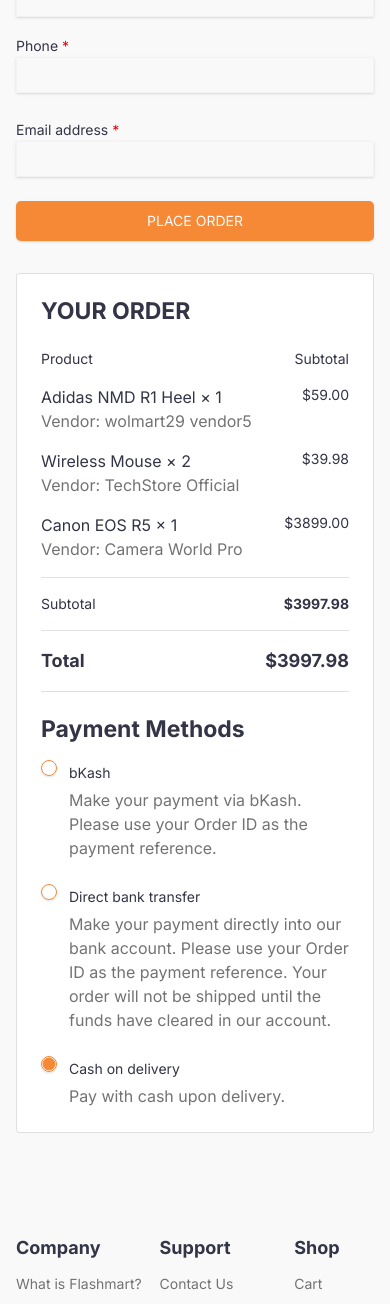
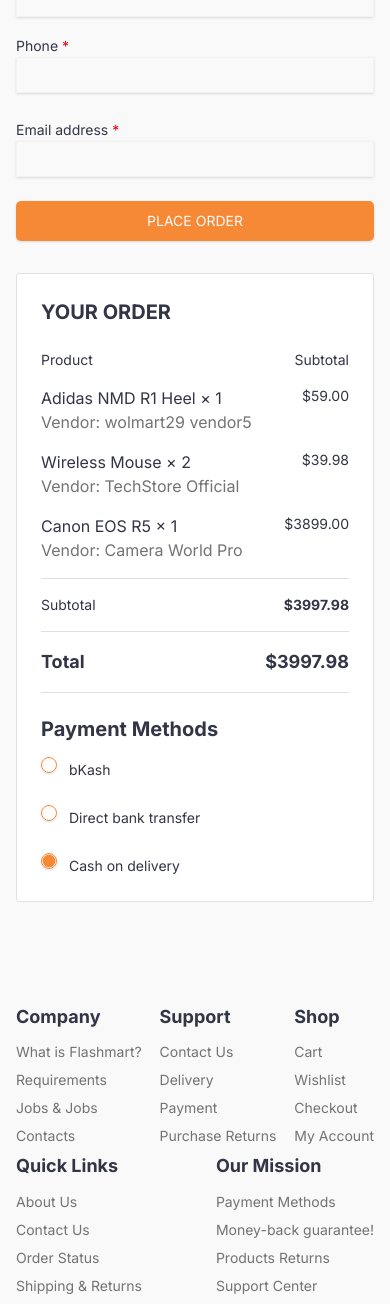
Before and after one commit to Webtricker/cellsdeal-front-end, a Next.js app: page /checkout in a window 390 px wide. Shown: the part 928-2232 px from the top of the page. Built offline with nearby package versions, Linux system fonts and the light colour scheme.

Commit message:
Update: recently visited items added

```diff
--- a/src/app/(public pages)/checkout/components/CheckoutForm.tsx
+++ b/src/app/(public pages)/checkout/components/CheckoutForm.tsx
@@ -270,7 +270,7 @@
       {/* Right Column - Order Summary */}
       <div className='lg:sticky lg:top-8 lg:h-fit'>
         <div className='bg-card rounded-lg border p-6'>
-          <h2 className='mb-6 text-xl font-bold'>YOUR ORDER</h2>
+          <h2 className='mb-6 !text-xl font-bold'>YOUR ORDER</h2>
 
           {/* Product List */}
           <div className='space-y-4 border-b pb-4'>
@@ -308,7 +308,7 @@
 
           {/* Payment Methods */}
           <div className='mt-6'>
-            <h3 className='mb-4 font-semibold'>Payment Methods</h3>
+            <h4 className='mb-4 font-semibold'>Payment Methods</h4>
 
             <Form {...form}>
               <FormField
@@ -332,10 +332,6 @@
                             >
                               bKash
                             </label>
-                            <p className='text-muted-foreground mt-1 text-xs'>
-                              Make your payment via bKash. Please use your Order ID as the payment
-                              reference.
-                            </p>
                           </div>
                         </div>
 
@@ -349,11 +345,6 @@
                             >
                               Direct bank transfer
                             </label>
-                            <p className='text-muted-foreground mt-1 text-xs'>
-                              Make your payment directly into our bank account. Please use your
-                              Order ID as the payment reference. Your order will not be shipped
-                              until the funds have cleared in our account.
-                            </p>
                           </div>
                         </div>
 
@@ -367,9 +358,6 @@
                             >
                               Cash on delivery
                             </label>
-                            <p className='text-muted-foreground mt-1 text-xs'>
-                              Pay with cash upon delivery.
-                            </p>
                           </div>
                         </div>
                       </RadioGroup>
--- /dev/null
+++ b/src/sharedComponets/dropdown/RecentlyViewed.tsx
@@ -0,0 +1,69 @@
+'use client';
+
+import { ClockFading } from 'lucide-react';
+import Image from 'next/image';
+import Link from 'next/link';
+import {
+  DropdownMenu,
+  DropdownMenuContent,
+  DropdownMenuItem,
+  DropdownMenuLabel,
+  DropdownMenuSeparator,
+  DropdownMenuTrigger,
+} from '@/components/ui/dropdown-menu';
+import { Button } from '@/components/ui/button';
+import { camerasData } from '@/lib/demo-data';
+
+export function RecentlyViewed() {
+  const recentProducts = camerasData.slice(0, 10);
+
+  return (
+    <DropdownMenu>
+      <DropdownMenuTrigger asChild>
+        <div className='relative cursor-pointer'>
+          <ClockFading className='h-7 w-7 rounded-full bg-white text-black' />
+          {recentProducts.length > 0 && (
+            <span className='absolute -top-2 -right-1 flex h-5 w-5 items-center justify-center rounded-full bg-white text-[10px] font-medium text-black'>
+              {recentProducts.length}
+            </span>
+          )}
+        </div>
+      </DropdownMenuTrigger>
+      <DropdownMenuContent align='end' className='w-[300px] md:w-[850px]'>
+        <DropdownMenuLabel>Recently Viewed</DropdownMenuLabel>
+        <DropdownMenuSeparator />
+        {recentProducts.length === 0 ? (
+          <div className='text-muted-foreground py-6 text-center text-sm'>
+            No recently viewed products
+          </div>
+        ) : (
+          <div className='max-h-96 overflow-y-auto'>
+            {recentProducts.map((product) => (
+              <DropdownMenuItem key={product.id} asChild>
+                <Link
+                  href={`/product/${product.id}`}
+                  className='flex cursor-pointer items-center gap-3 py-2'
+                >
+                  <div className='bg-muted relative h-12 w-12 flex-shrink-0 overflow-hidden rounded border'>
+                    <Image
+                      src={product.image || '/placeholder.svg'}
+                      alt={product.name}
+                      fill
+                      className='object-cover'
+                    />
+                  </div>
+                  <div className='min-w-0 flex-1'>
+                    <p className='truncate text-sm font-medium'>{product.name}</p>
+                  </div>
+                  <div className='flex-shrink-0 text-sm font-semibold'>
+                    ${product.priceMin.toFixed(2)}
+                  </div>
+                </Link>
+              </DropdownMenuItem>
+            ))}
+          </div>
+        )}
+      </DropdownMenuContent>
+    </DropdownMenu>
+  );
+}
--- a/src/sharedComponets/header/PubliceHeader.tsx
+++ b/src/sharedComponets/header/PubliceHeader.tsx
@@ -9,6 +9,7 @@
 import AllCategories from './AllCategories';
 import PublicSidebar from './PublicSidebar';
 import { CartSheet } from '../cart/CartSheet';
+import { RecentlyViewed } from '../dropdown/RecentlyViewed';
 
 export default function PubliceHeader() {
   return (
@@ -73,10 +74,10 @@
               <MapPin className='h-7 w-7 rounded-full bg-white p-1 text-black' />
               <span className='cd_fs-xs'>Track Order</span>
             </Link>
-            <Link href='' className='flex flex-nowrap items-center gap-2'>
-              <ClockFading className='h-7 w-7 rounded-full bg-white p-1 text-black' />
+            <div className='flex flex-nowrap items-center gap-2'>
+              <RecentlyViewed />
               <span className='cd_fs-xs'>Recently Viewed</span>
-            </Link>
+            </div>
           </div>
         </Container>
       </section>
```
